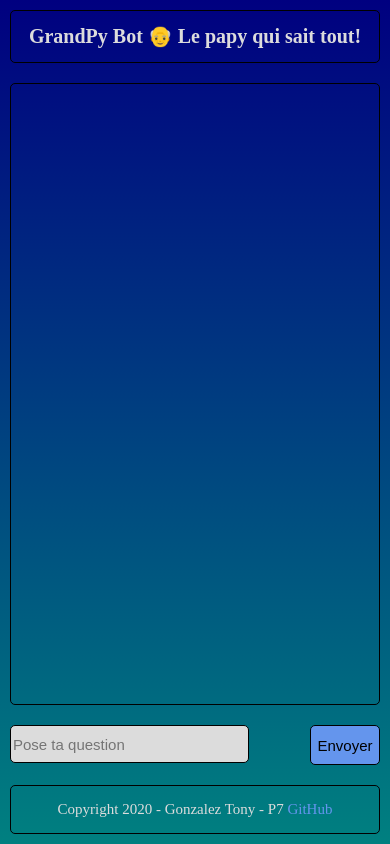
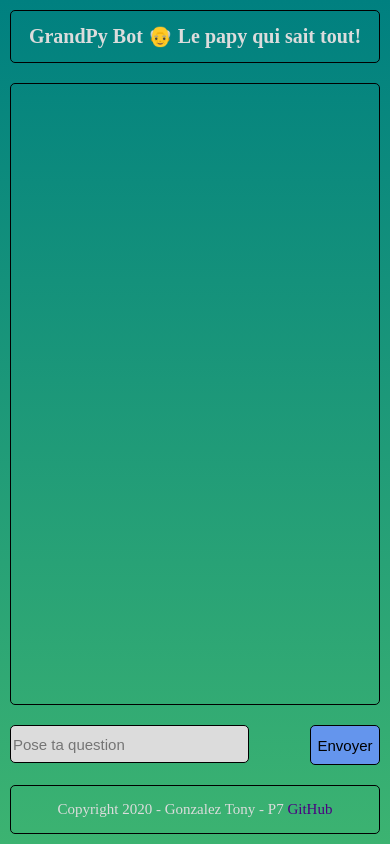
Before and after one commit to Tony380/Projet7, a Flask app: page / in a window 390 px wide. Run offline with Flask 2, Linux system fonts and the light colour scheme; some libraries are stand-ins or nearby versions.

```diff
--- a/app/static/css/style.css
+++ b/app/static/css/style.css
@@ -1,5 +1,5 @@
 html, body{
-    background-image: linear-gradient(#000080, #008080);
+    background-image: linear-gradient(#008080, #3CB371);
     height: 100%;
     box-sizing: border-box;
     text-align: center;
@@ -69,7 +69,7 @@ a{
 }
 
 #href{
-    color: #6495ED
+    color: #4B0082;
 }
 
 #map{
```
